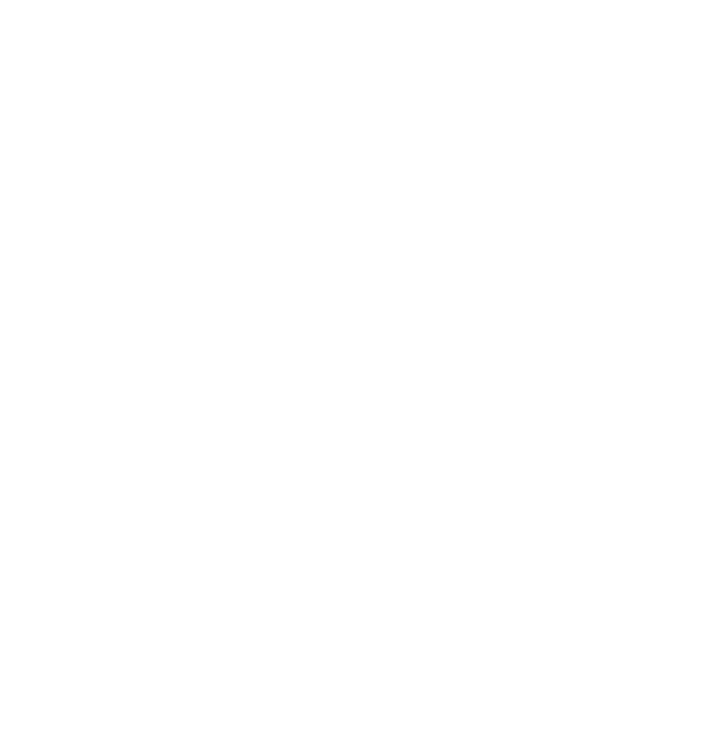
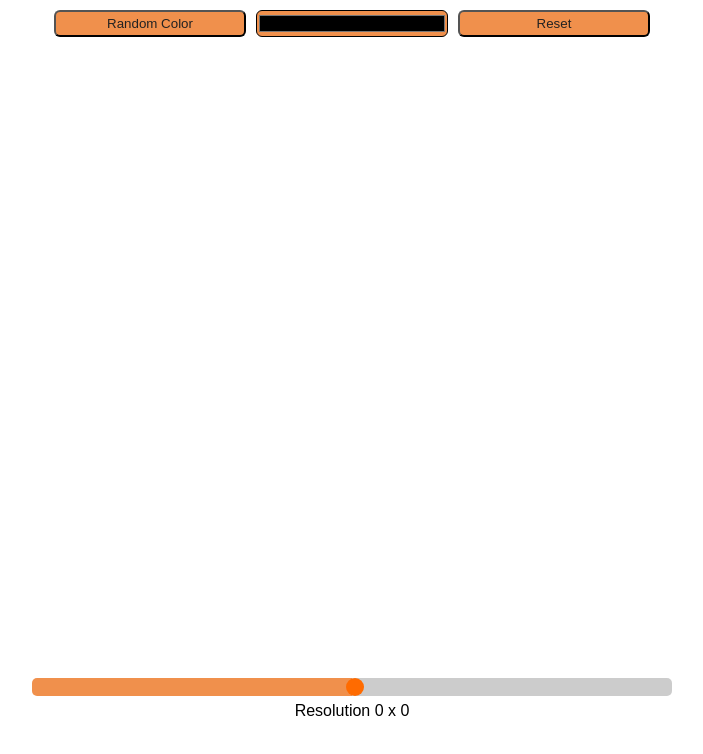
Before and after one commit to FraDev85/Odin-Etch_a_sketch, a plain HTML site: page index.html in a window 1280 px wide. Shown: the whole page, without its empty margins (288-991 px from the left). Drawn offline with Linux system fonts and the light colour scheme.

Commit message:
layout styled

```diff
--- a/index.html
+++ b/index.html
@@ -7,6 +7,16 @@
     <link rel="stylesheet" href="style.css" />
   </head>
   <body>
+    <div class="tools-container">
+      <button id="randomColor">Random Color</button>
+      <input type="color" value="" />
+      <button id="reset">Reset</button>
+    </div>
+    <div class="areaDrawing"></div>
+    <div class="resolutionContainer">
+      <input type="range" id="slider" min="1" max="100" />
+      <p class="slider-value">Resolution <span>0 x 0</span></p>
+    </div>
     <script src="script.js"></script>
   </body>
 </html>
--- a/script.js
+++ b/script.js
@@ -0,0 +1,6 @@
+const slider = document.getElementById("slider");
+
+slider.addEventListener("input", () => {
+  const val = ((slider.value - slider.min) / (slider.max - slider.min)) * 100;
+  slider.style.setProperty("--valore", `${val}%`);
+});
--- a/style.css
+++ b/style.css
@@ -0,0 +1,83 @@
+* {
+  box-sizing: border-box;
+  margin: 0;
+  padding: 0;
+  font-family: Arial, Helvetica, sans-serif;
+}
+
+body {
+  display: flex;
+  flex-direction: column;
+  align-items: center;
+  justify-content: space-between;
+  height: 90vh;
+}
+
+.tools-container {
+  display: flex;
+  width: 100%;
+  justify-content: center;
+  gap: 10px;
+  margin-top: 10px;
+}
+
+.tools-container button,
+.tools-container input {
+  border-radius: 6px;
+  width: 15%;
+  background-color: #f0904c;
+  color: #222;
+}
+
+.tools-container :hover {
+  cursor: pointer;
+}
+
+.resolutionContainer {
+  display: flex;
+  flex-direction: column;
+  gap: 10px;
+  align-items: center;
+  width: 100%;
+}
+
+#slider {
+  -webkit-appearance: none;
+  appearance: none;
+  width: 50%;
+  height: 10px;
+  background-color: #ccc;
+  outline: none;
+  transition: background 0.2s;
+  border-radius: 10px;
+}
+
+#slider:hover {
+  background: #a58f8f;
+}
+
+#slider::-webkit-slider-thumb {
+  -webkit-appearance: none;
+  appearance: none;
+  width: 18px;
+  height: 18px;
+  border-radius: 50%;
+  background: #ff6b00;
+  cursor: pointer;
+  transition: transform 0.2s;
+}
+
+#slider::-webkit-slider-thumb:hover {
+  transform: scale(1.4);
+}
+
+#slider::-webkit-slider-runnable-track {
+  height: auto;
+  background: #ccc;
+  background: linear-gradient(
+    90deg,
+    #f0904c var(--valore, 50%),
+    #ccc var(--valore, 50%)
+  );
+  border-radius: 5px;
+}
```
